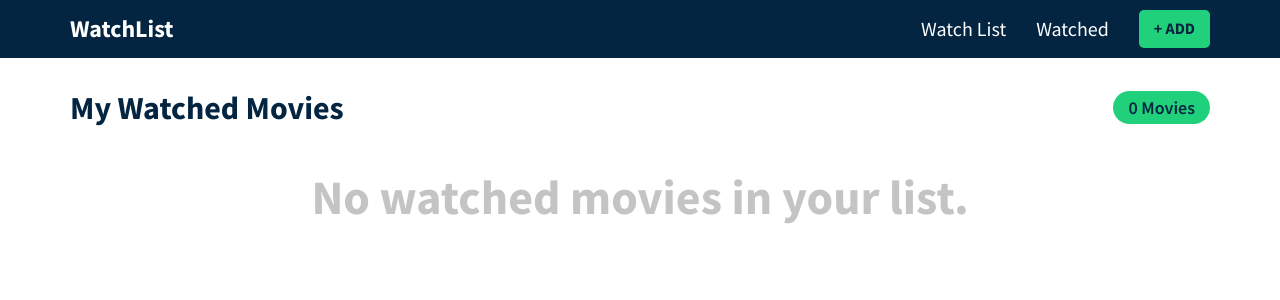
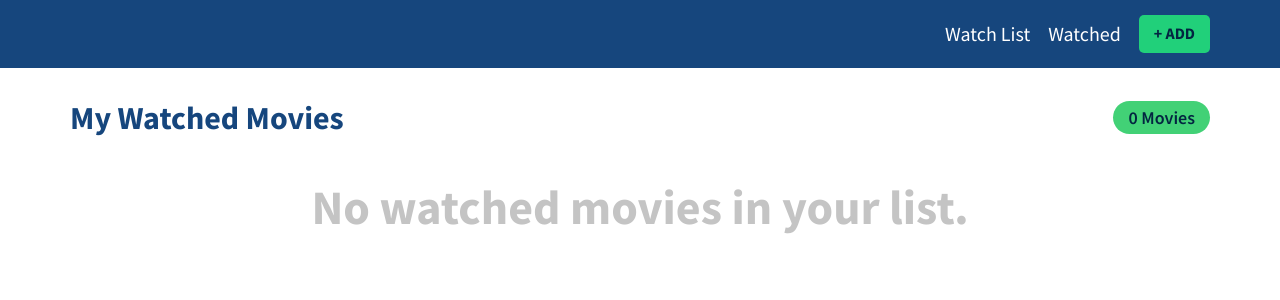
Before and after one commit to chiaki-yamada/movie-watchlist, a React (Create React App) app: page /watched in a window 1280 px wide. Shown: the top 300 px of the page. Built offline with nearby package versions, Linux system fonts and the light colour scheme.

Commit message:
Updated js

```diff
--- a/src/App.css
+++ b/src/App.css
@@ -74,18 +74,12 @@ input:focus {
 
 /* Header Styles */
 header {
-  background-color: var(--primary);
-}
-
-header .inner-content {
-  display: flex;
-  justify-content: space-between;
-  align-items: center;
-  padding: 10px 0;
+  background-color: #16467D;
+  padding: 15px 0;
 }
 
 header a {
-  color: var(--white);
+  color: white;
   font-size: 1.25rem;
   text-decoration: none;
   transition: all 0.3s ease;
@@ -95,26 +89,19 @@ header a:hover {
   opacity: 0.7;
 }
 
-header .brand a {
-  font-weight: 700;
-  font-size: 1.5rem;
-}
-
 header .nav-links {
   padding: 0;
   margin: 0;
   list-style: none;
   display: flex;
+  justify-content: flex-end;
   align-items: center;
 }
 
 header .nav-links li {
+  font-size: 0.75rem;
   display: inline-block;
-  margin-right: 30px;
-}
-
-header .nav-links li:last-child {
-  margin-right: 0;
+  margin-left: 18px;
 }
 
 /* Add Page */
@@ -126,12 +113,15 @@ header .nav-links li:last-child {
 
 .add-content .input-wrapper input {
   width: 100%;
-  background-color: var(--primary);
+  background-color: #16467D;
   padding: 10px;
   border-radius: 5px;
   border: none;
-  color: var(--white);
+  color: white;
   font-size: 1.25rem;
+}
+::placeholder {
+  color: #D4D4D4;
 }
 
 .results {
@@ -179,14 +169,18 @@ header .nav-links li:last-child {
   color: var(--primary);
   margin: 0;
 }
-
+.result-card .controls {
+  display: flex;
+}
 .result-card .controls button {
-  margin-right: 10px;
+  font-size: 0.75rem;
+  padding: 5px;
+  margin-left: 10px;
 }
 
 /* Movie Page */
 .movie-page {
-  padding: 30px 0;
+  padding: 30px 20px;
 }
 
 .movie-page .header {
@@ -198,7 +192,7 @@ header .nav-links li:last-child {
 
 .count-pill {
   display: block;
-  background-color: var(--secondary);
+  background-color: #42D176;
   padding: 5px 15px;
   font-size: 1.125rem;
   font-weight: 600;
@@ -207,19 +201,37 @@ header .nav-links li:last-child {
 }
 
 .movie-page .heading {
-  color: var(--primary);
+  color: #16467D;
+  font-size: 1.25rem;
   margin: 0;
 }
 
 .movie-grid {
   display: grid;
-  grid-template-columns: repeat(3, 1fr);
-  grid-gap: 30px;
+  grid-template-columns: repeat(2, 1fr);
+  grid-gap: 10px;
 }
 
-@media (min-width: 992px) {
+@media (min-width: 768px) {
+  .movie-grid {
+    grid-template-columns: repeat(4, 1fr);
+  }
+  .result-card .controls button {
+    font-size: 1rem;
+    padding: 10px;
+    margin-left: 10px;
+  }
+  .movie-page .heading {
+    font-size: 2rem;
+  }
+}
+
+
+@media (min-width: 1024px) {
   .movie-grid {
     grid-template-columns: repeat(5, 1fr);
+    grid-gap: 20px;
+
   }
 }
 
@@ -253,7 +265,6 @@ header .nav-links li:last-child {
 
 .movie-card .inner-card-controls {
   display: inline;
-  background-color: red;
   position: absolute;
   bottom: 20px;
   left: 50%;
@@ -285,8 +296,8 @@ header .nav-links li:last-child {
 }
 
 .btn-icon {
-  width: 30px;
-  height: 30px;
+  width: 25px;
+  height: 25px;
 }
 
 .movie-page .no-movies {
--- a/src/components/Add.js
+++ b/src/components/Add.js
@@ -17,7 +17,6 @@ export const Add = () => {
         setResults([]);
       }
     })
-
 
   };
 
--- a/src/components/Header.js
+++ b/src/components/Header.js
@@ -1,14 +1,10 @@
 import React from 'react';
-import {Link} from 'react-router-dom';
+import { Link } from 'react-router-dom';
 
 export const Header = () => {
   return (
     <header>
       <div className='container'>
-        <div className='inner-content'>
-          <div className='brand'>
-            <Link to='/'>WatchList</Link>
-          </div>
 
         <ul className='nav-links'>
           <li>
@@ -22,7 +18,7 @@ export const Header = () => {
           </li>
         </ul>
 
-        </div>
+
       </div>
     </header>
   )
--- a/src/components/ResultCard.js
+++ b/src/components/ResultCard.js
@@ -46,7 +46,7 @@ export const ResultCard = ({ movie }) => {
               disabled={watchedDisabled}
               onClick={() => addMovieToWatched(movie)}
             >
-              Add to Watchled
+              Add to Watched
             </button>
           </div>
 
```
Lines whose indentation alone changed are shown as unchanged.
